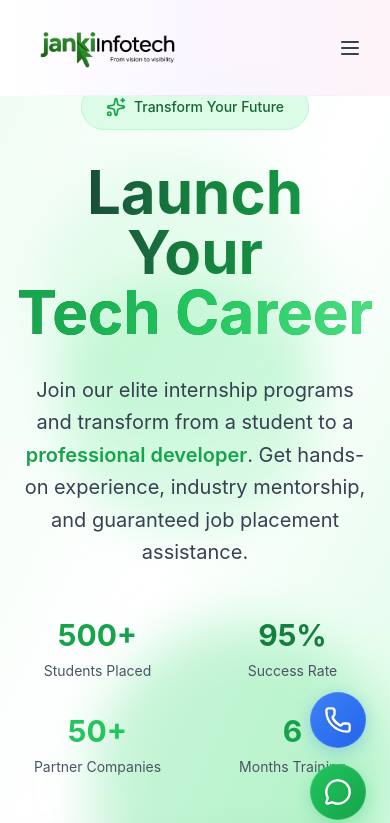
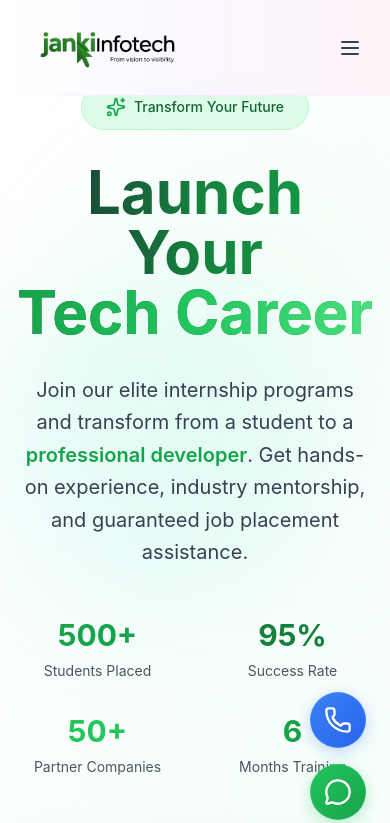
Before and after one commit to kushvardhan/jankiinfotech, a Next.js app: page /internship in a window 390 px wide. Shown: the top 823 px of the page. Built offline with nearby package versions, Linux system fonts and the light colour scheme.

Commit message:
made bg look goood

```diff
--- a/src/app/internship/page.tsx
+++ b/src/app/internship/page.tsx
@@ -3,9 +3,11 @@ import { Navbar } from "@/components/Navbar";
 import SmallFooter from "@/components/SmallFooter";
 import { Button } from "@/components/ui/button";
 import {
+  ArrowRight,
   Award,
   BookOpen,
   Download,
+  GraduationCap,
   MapPin,
   Rocket,
   Sparkles,
@@ -13,8 +15,6 @@ import {
   Target,
   TrendingUp,
   Users,
-  GraduationCap,
-  ArrowRight
 } from "lucide-react";
 import { Metadata } from "next";
 import Link from "next/link";
@@ -37,14 +37,14 @@ export default function InternshipPage() {
   return (
     <>
       <Navbar />
-      <main className="min-h-screen bg-gray-50 overflow-x-hidden">
+      <main className="min-h-screen bg-white md:bg-gray-50 overflow-x-hidden">
         {/* Hero Section */}
-        <section className="relative min-h-screen bg-gradient-to-br from-green-50 via-white to-green-100 text-gray-800 overflow-hidden">
-          {/* Animated Background Elements */}
-          <div className="absolute inset-0">
-            <div className="absolute top-20 left-10 w-72 h-72 bg-green-200 rounded-full mix-blend-multiply filter blur-xl opacity-30 animate-blob"></div>
-            <div className="absolute top-40 right-10 w-72 h-72 bg-green-300 rounded-full mix-blend-multiply filter blur-xl opacity-30 animate-blob animation-delay-2000"></div>
-            <div className="absolute -bottom-8 left-20 w-72 h-72 bg-green-400 rounded-full mix-blend-multiply filter blur-xl opacity-30 animate-blob animation-delay-4000"></div>
+        <section className="relative min-h-screen bg-gradient-to-br from-white via-green-50/30 to-teal-50/30 md:from-green-50 md:via-white md:to-green-100 text-gray-800 overflow-hidden">
+          {/* Animated Background Elements - Subtle on mobile */}
+          <div className="absolute inset-0 overflow-hidden pointer-events-none">
+            <div className="absolute top-20 left-10 w-96 h-96 bg-gradient-to-br from-green-200/10 to-emerald-200/10 md:from-green-200/30 md:to-emerald-200/30 rounded-full mix-blend-multiply filter blur-3xl animate-blob"></div>
+            <div className="absolute top-40 right-10 w-96 h-96 bg-gradient-to-br from-teal-300/10 to-cyan-300/10 md:from-teal-300/30 md:to-cyan-300/30 rounded-full mix-blend-multiply filter blur-3xl animate-blob animation-delay-2000"></div>
+            <div className="absolute -bottom-8 left-20 w-96 h-96 bg-gradient-to-br from-blue-300/8 to-green-300/8 md:from-blue-300/30 md:to-green-300/30 rounded-full mix-blend-multiply filter blur-3xl animate-blob animation-delay-4000"></div>
           </div>
 
           <div className="container mx-auto max-w-7xl px-4 sm:px-6 lg:px-8 relative z-10 flex items-center min-h-screen">
@@ -197,7 +197,10 @@ export default function InternshipPage() {
         </section>
 
         {/* Brochure Download Section - Internship Themed */}
-        <section className="py-16 bg-gradient-to-br from-green-50 via-blue-50 to-purple-50">
+        <section className="py-16 bg-gradient-to-br from-white via-green-50/20 to-blue-50/20 md:from-green-50 md:via-blue-50 md:to-purple-50 relative overflow-hidden">
+          <div className="absolute inset-0 overflow-hidden pointer-events-none">
+            <div className="absolute top-10 right-10 w-80 h-80 bg-gradient-to-br from-green-300/8 to-blue-300/8 md:from-green-300/15 md:to-blue-300/15 rounded-full filter blur-3xl animate-blob"></div>
+          </div>
           <div className="container mx-auto max-w-5xl px-4 sm:px-6 lg:px-8">
             <div className="relative bg-white rounded-3xl shadow-2xl overflow-hidden border-2 border-green-100">
               {/* Decorative elements */}
```
